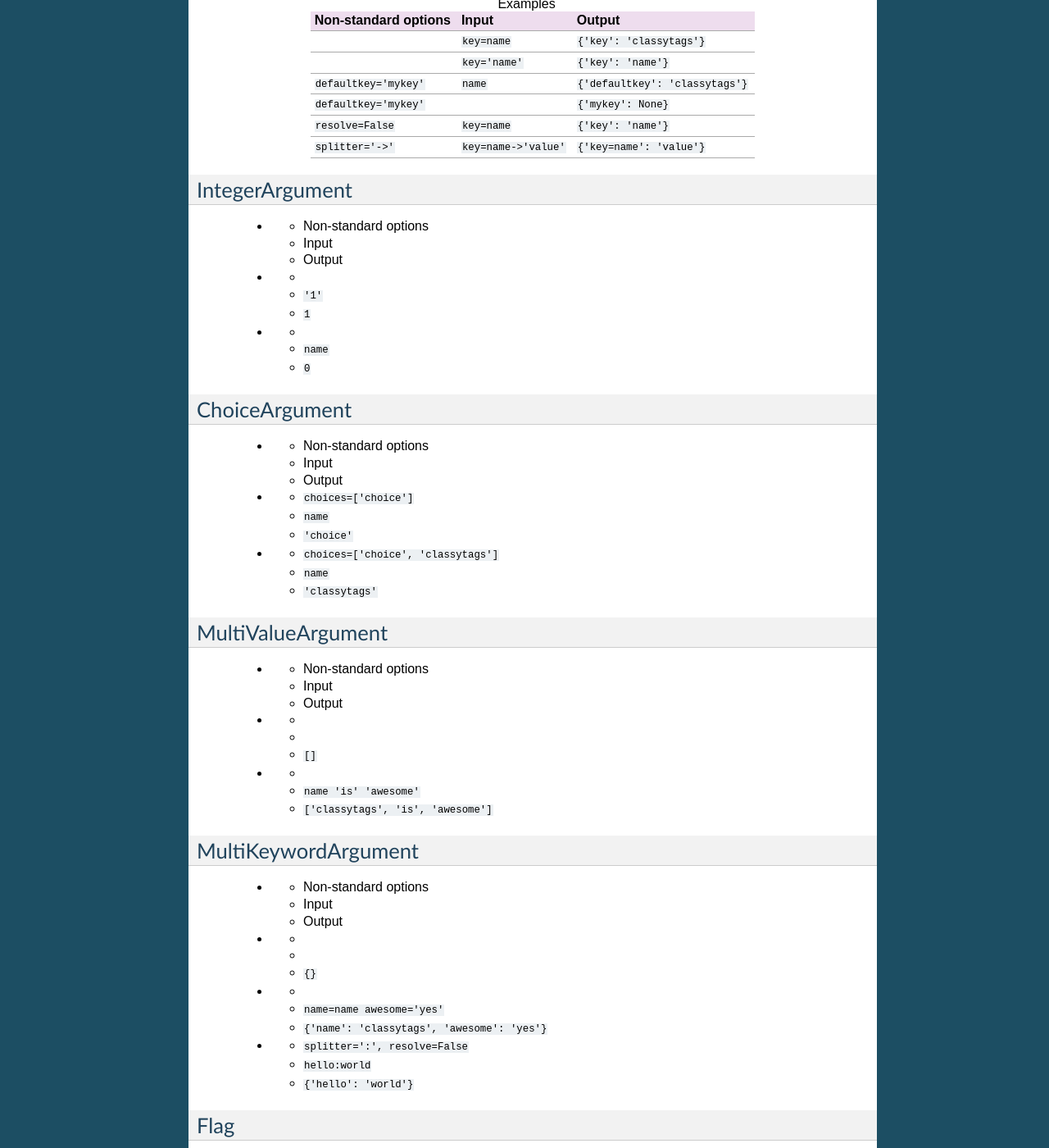
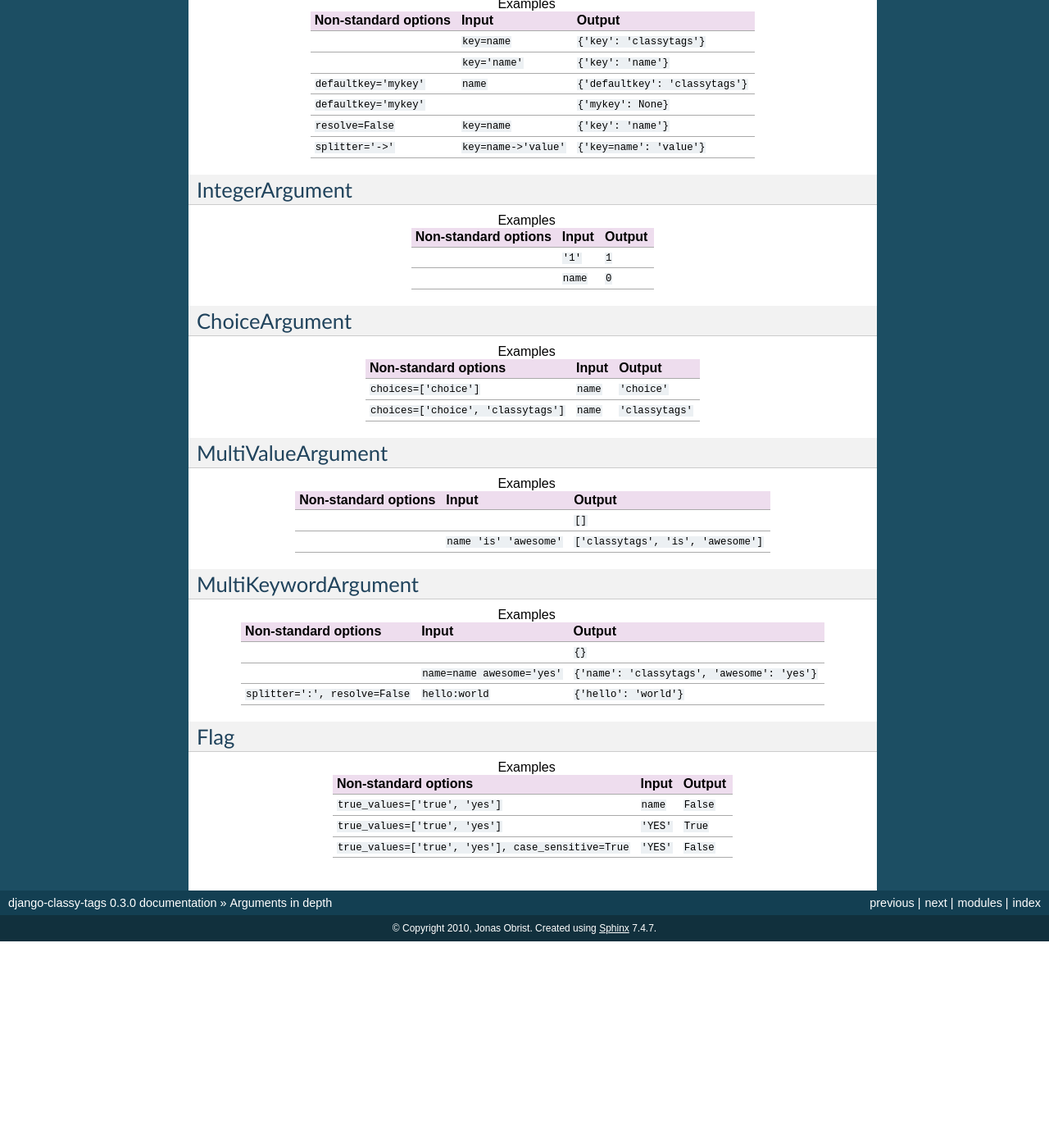
Before and after one commit to django-cms/django-classy-tags, a Sphinx documentation site: the page built from docs/arguments.rst, in a window 1280 px wide and 1400 px high, scrolled down 478 px. Shown: the whole window at 82% size. Built offline with Sphinx 7.4.7, drawn with Linux system fonts in a browser that asks for light colours; after the commit the page ends 1626 px from its top, so only the background shows below that.

Commit message:
fixed broken sphinx markup

```diff
--- a/docs/arguments.rst
+++ b/docs/arguments.rst
@@ -68,6 +68,9 @@ KeywordArgument
 IntegerArgument
 ***************
 
+.. list-table:: Examples
+   :header-rows: 1
+
    * - Non-standard options
      - Input
      - Output
@@ -82,6 +85,9 @@ IntegerArgument
 **************
 ChoiceArgument
 **************
+
+.. list-table:: Examples
+   :header-rows: 1
 
    * - Non-standard options
      - Input
@@ -98,6 +104,9 @@ ChoiceArgument
 MultiValueArgument
 ******************
 
+.. list-table:: Examples
+   :header-rows: 1
+
    * - Non-standard options
      - Input
      - Output
@@ -112,6 +121,9 @@ MultiValueArgument
 ********************
 MultiKeywordArgument
 ********************
+
+.. list-table:: Examples
+   :header-rows: 1
 
    * - Non-standard options
      - Input
@@ -131,6 +143,9 @@ MultiKeywordArgument
 Flag
 ****
 
+.. list-table:: Examples
+   :header-rows: 1
+
    * - Non-standard options
      - Input
      - Output
```
